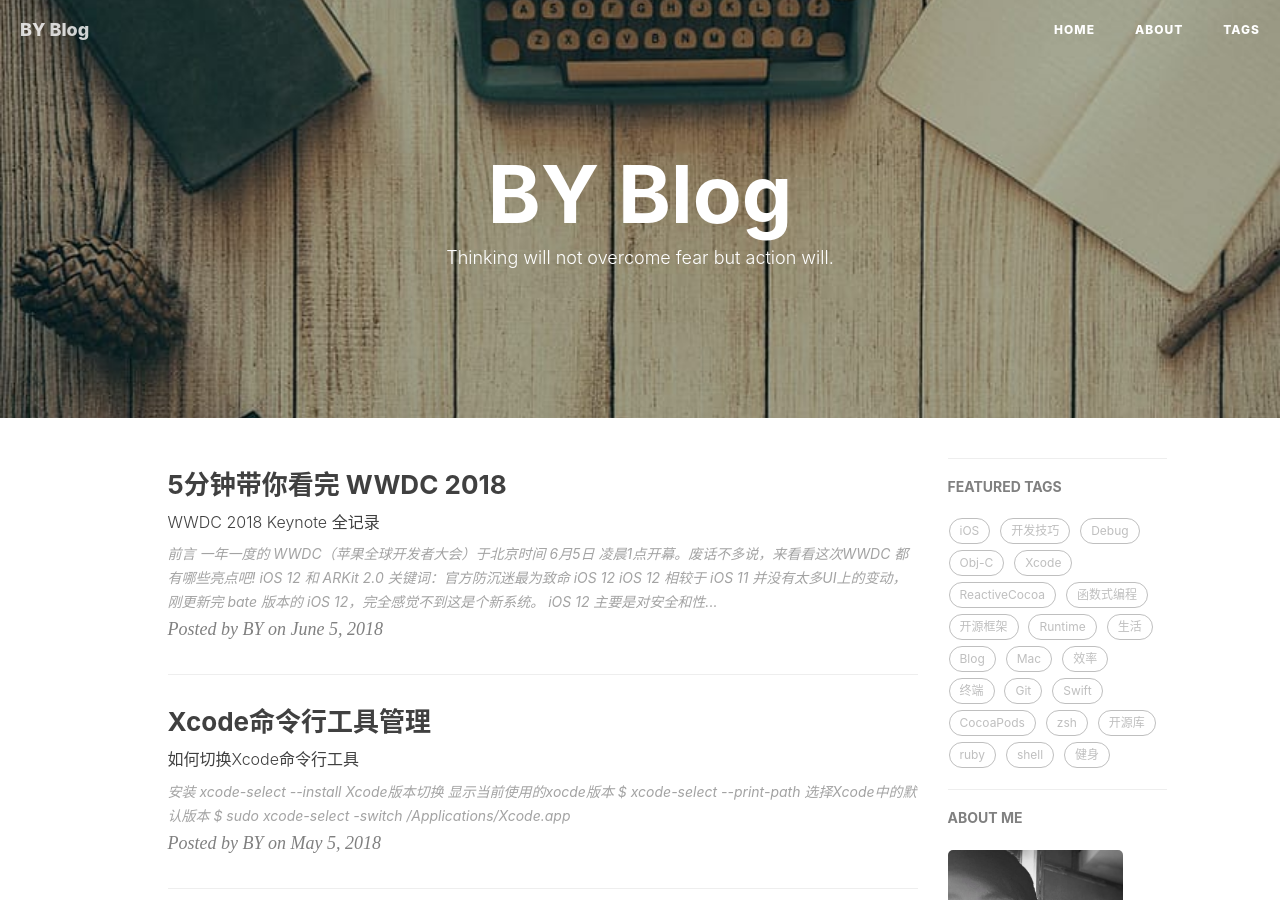
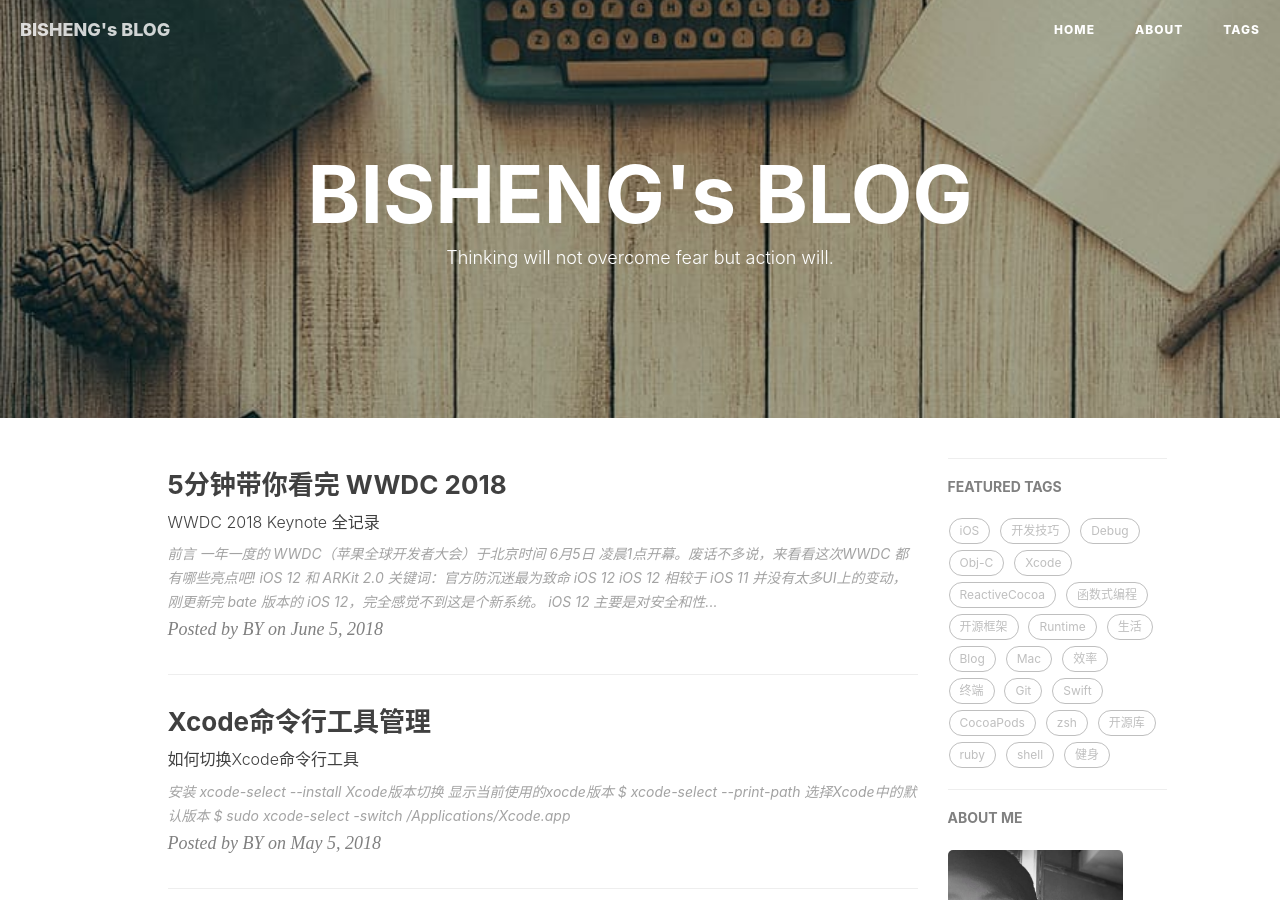
Before and after one commit to BishengSJTU/BishengSJTU.github.io, a Jekyll site: the page built from index.html, in a window 1280 px wide and 900 px high. Built offline with Jekyll 4.4.1, drawn with Linux system fonts in a browser that asks for light colours; nearby versions of some CDN libraries; the list of posts is cut into pages by our own code; comment, search, counter and statistics services are not loaded; some of the changed text lies outside the part shown.

Commit message:
Update _config.yml

```diff
--- a/_config.yml
+++ b/_config.yml
@@ -1,5 +1,5 @@
 # Site settings
-title: BY Blog
+title: BISHENG's BLOG
 SEOTitle: 昇的博客 | BISHENG's BLOG
 header-img: img/post-bg-desk.jpg
 email: bishengnj@gmail.com
```
